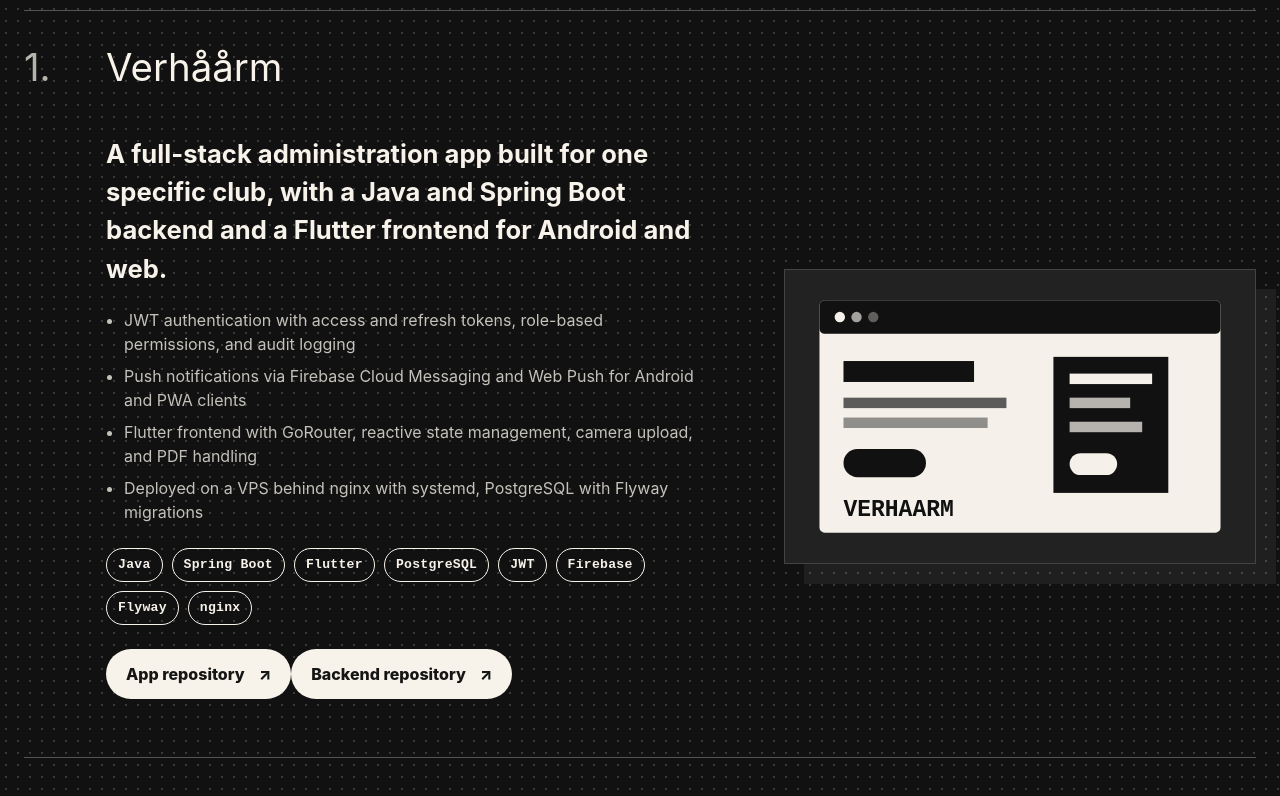
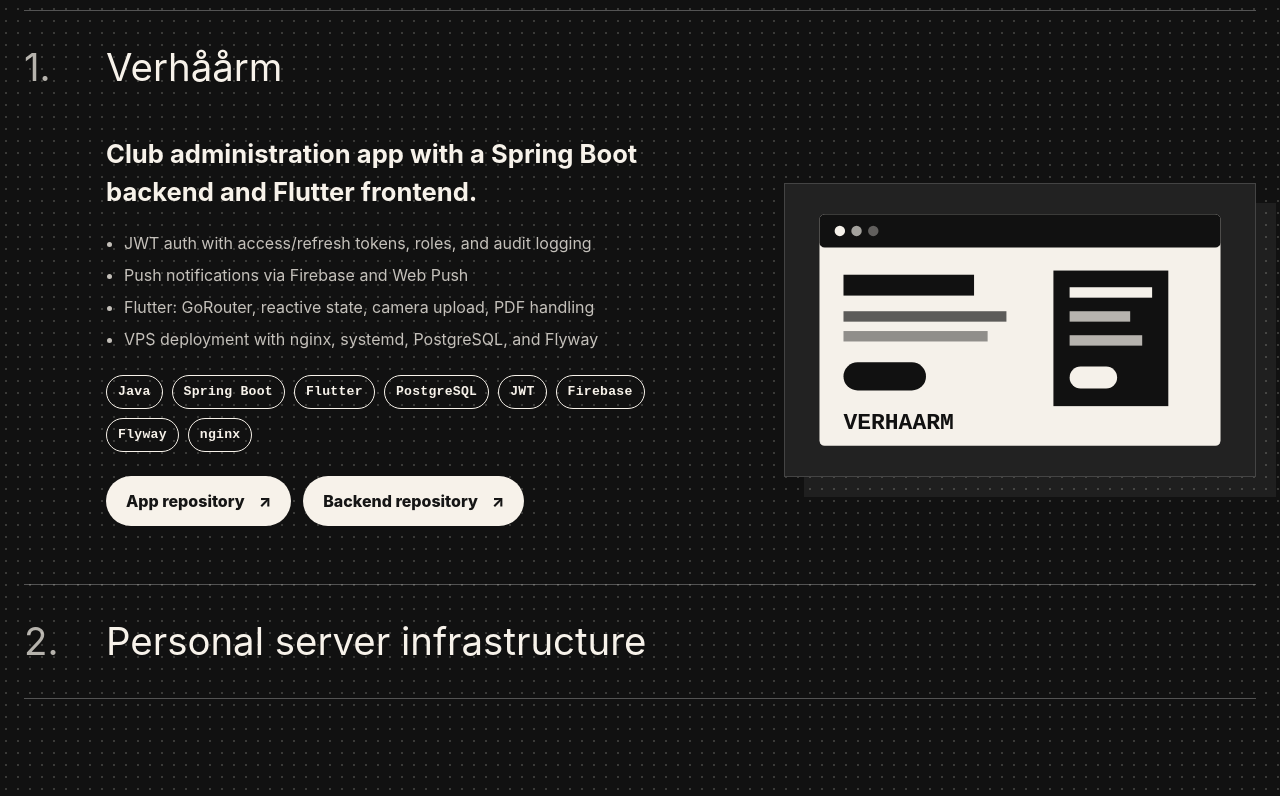
Before and after one commit to herzblutnord/valentin-dev-portfolio, a Nuxt app in the folder nuxt-app/: page / in a window 1280 px wide. Shown: the part 2120-2916 px from the top of the page. Built offline with nearby package versions, Linux system fonts and the light colour scheme.

Commit message:
little fixes and stuff 2

```diff
--- a/nuxt-app/app/assets/css/main.css
+++ b/nuxt-app/app/assets/css/main.css
@@ -463,6 +463,12 @@ img {
   background: var(--light-text);
 }
 
+.project-links {
+  display: flex;
+  flex-wrap: wrap;
+  gap: 12px;
+}
+
 .profile-stats {
   display: grid;
   grid-column: 1 / -1;
--- a/nuxt-app/app/pages/index.vue
+++ b/nuxt-app/app/pages/index.vue
@@ -213,23 +213,23 @@ const projects = computed(() => [
     title: 'Verhåårm',
     subtitle:
         lang.value === 'en'
-            ? 'A full-stack administration app built for one specific club, with a Java and Spring Boot backend and a Flutter frontend for Android and web.'
-            : 'Eine Full-Stack-Verwaltungsanwendung für einen bestimmten Verein, mit Java- und Spring-Boot-Backend sowie Flutter-Frontend für Android und Web.',
+            ? 'Club administration app with a Spring Boot backend and Flutter frontend.'
+            : 'Vereinsverwaltung mit Spring-Boot-Backend und Flutter-Frontend.',
     image: '/img/project-verhaarm.svg',
     tags: ['Java', 'Spring Boot', 'Flutter', 'PostgreSQL', 'JWT', 'Firebase', 'Flyway', 'nginx'],
     details:
         lang.value === 'en'
             ? [
-              'JWT authentication with access and refresh tokens, role-based permissions, and audit logging',
-              'Push notifications via Firebase Cloud Messaging and Web Push for Android and PWA clients',
-              'Flutter frontend with GoRouter, reactive state management, camera upload, and PDF handling',
-              'Deployed on a VPS behind nginx with systemd, PostgreSQL with Flyway migrations'
+              'JWT auth with access/refresh tokens, roles, and audit logging',
+              'Push notifications via Firebase and Web Push',
+              'Flutter: GoRouter, reactive state, camera upload, PDF handling',
+              'VPS deployment with nginx, systemd, PostgreSQL, and Flyway'
             ]
             : [
-              'JWT-Authentifizierung mit Access- und Refresh-Tokens, rollenbasierte Berechtigungen und Audit-Logging',
-              'Push-Benachrichtigungen über Firebase Cloud Messaging und Web Push für Android und PWA',
-              'Flutter-Frontend mit GoRouter, reaktivem State Management, Kamera-Upload und PDF-Handling',
-              'Deployment auf einem VPS hinter nginx mit systemd, PostgreSQL mit Flyway-Migrationen'
+              'JWT-Auth mit Access/Refresh-Tokens, Rollen und Audit-Logging',
+              'Push-Benachrichtigungen via Firebase und Web Push',
+              'Flutter: GoRouter, reaktiver State, Kamera-Upload, PDF-Handling',
+              'VPS-Deployment mit nginx, systemd, PostgreSQL und Flyway'
             ],
     links: [
       {
@@ -246,21 +246,21 @@ const projects = computed(() => [
     title: lang.value === 'en' ? 'Personal server infrastructure' : 'Eigene Serverinfrastruktur',
     subtitle:
         lang.value === 'en'
-            ? 'A self-hosted Ubuntu server running a mix of public and private services, which I manage and maintain myself.'
-            : 'Ein selbst gehosteter Ubuntu-Server mit verschiedenen öffentlichen und privaten Diensten, den ich selbst betreibe und warte.',
+            ? 'Self-hosted Ubuntu server for public and private services.'
+            : 'Selbst gehosteter Ubuntu-Server für öffentliche und private Dienste.',
     image: '/img/project-vps.svg',
     tags: ['Linux', 'Ubuntu', 'nginx', 'systemd', 'WireGuard', 'Fail2Ban', 'Certbot'],
     details:
         lang.value === 'en'
             ? [
-              'nginx as reverse proxy with TLS, serving several websites and web apps',
-              'Self-hosted services including a kanban planner, a streaming platform, and other internal tools',
-              'SSH hardening, Fail2Ban, WireGuard, firewall rules, and regular backups and maintenance'
+              'nginx reverse proxy with TLS for websites and web apps',
+              'Self-hosted kanban, streaming, and internal tools',
+              'SSH hardening, Fail2Ban, WireGuard, firewall, backups'
             ]
             : [
-              'nginx als Reverse Proxy mit TLS, hinter dem mehrere Websites und Web-Apps laufen',
-              'Selbst gehostete Dienste wie ein Kanban-Planner, eine Streaming-Plattform und weitere interne Tools',
-              'SSH-Härtung, Fail2Ban, WireGuard, Firewall-Regeln sowie regelmäßige Backups und Wartung'
+              'nginx als Reverse Proxy mit TLS für Websites und Web-Apps',
+              'Self-hosted Kanban, Streaming und interne Tools',
+              'SSH-Härtung, Fail2Ban, WireGuard, Firewall, Backups'
             ],
     links: []
   }
@@ -460,6 +460,7 @@ useHead(() => ({
               <div class="tag-row">
                 <span v-for="tag in project.tags" :key="tag">{{ tag }}</span>
               </div>
+              <div v-if="project.links.length" class="project-links">
                 <a
                     v-for="link in project.links"
                     :key="link.url"
@@ -471,6 +472,7 @@ useHead(() => ({
                   {{ link.label }}
                   <span aria-hidden="true">↗</span>
                 </a>
+              </div>
             </div>
 
             <img class="project-image" :src="project.image" :alt="project.title">
```
Lines whose indentation alone changed are shown as unchanged.
